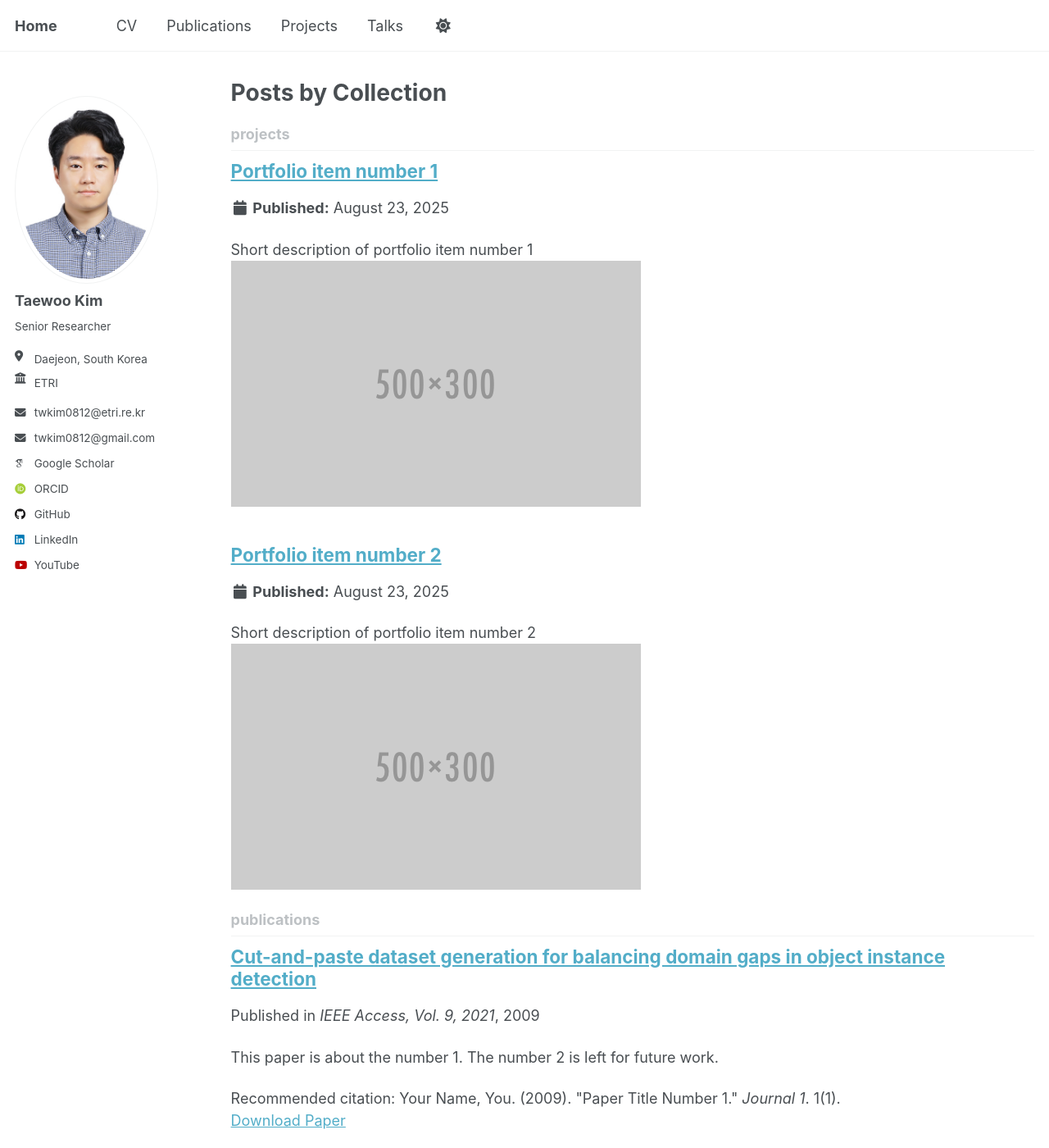
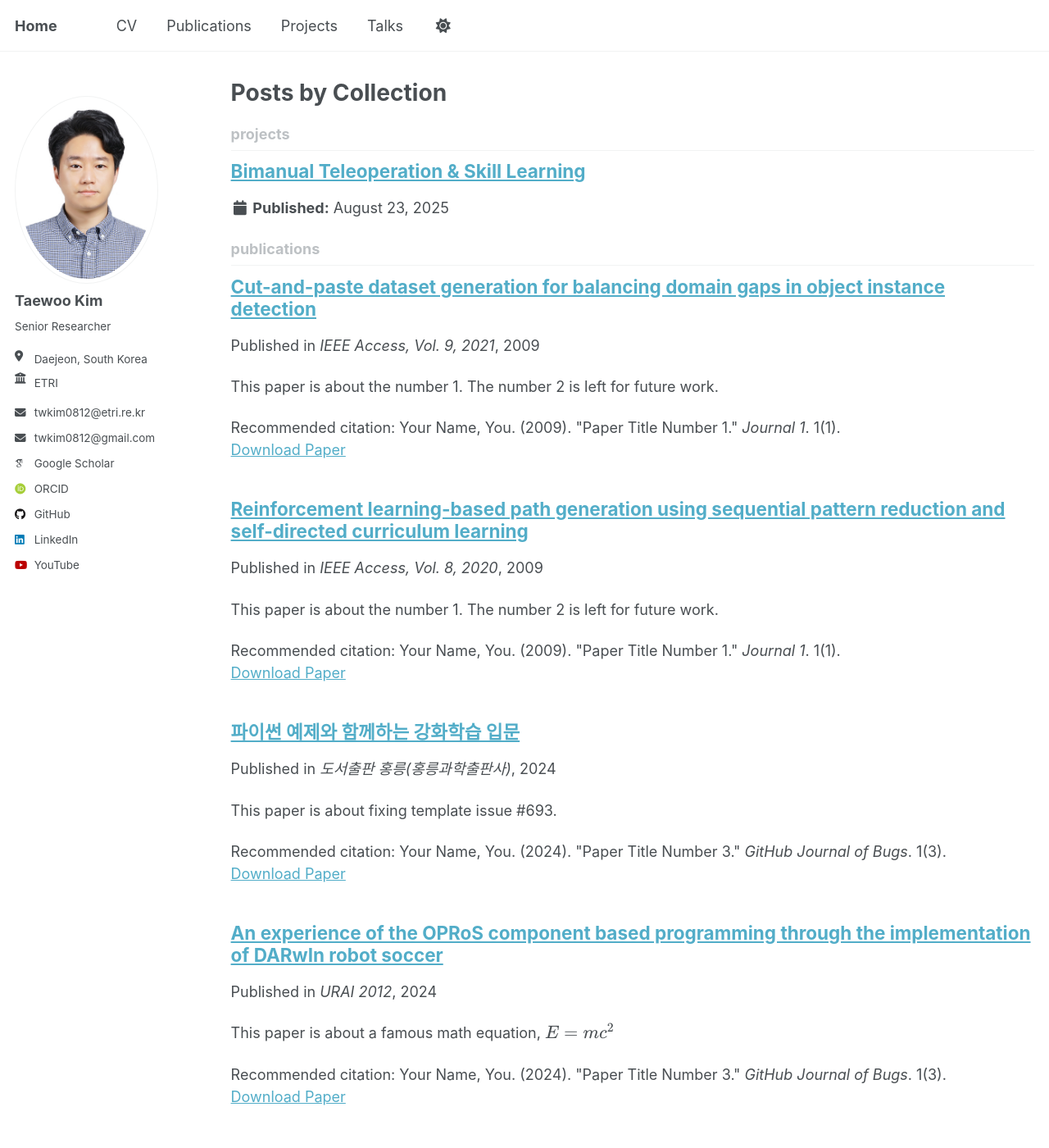
Before and after one commit to taewookim0812/taewookim0812.github.io, a Jekyll site: the page built from _pages/collection-archive.html, in a window 1280 px wide and 1400 px high. Shown: the whole window at 82% size. Built offline with Jekyll 4.4.1, drawn with Linux system fonts in a browser that asks for light colours; some web fonts are replaced; a script that is not in the unit is left out.

Commit message:
- project update (unstable)

```diff
--- a/_projects/portfolio-1.md
+++ /dev/null
@@ -1,7 +0,0 @@
----
-title: "Portfolio item number 1"
-excerpt: "Short description of portfolio item number 1<br/><img src='/images/500x300.png'>"
-collection: portfolio
----
-
-This is an item in your portfolio. It can be have images or nice text. If you name the file .md, it will be parsed as markdown. If you name the file .html, it will be parsed as HTML.
--- a/_projects/portfolio-2.html
+++ /dev/null
@@ -1,7 +0,0 @@
----
-title: "Portfolio item number 2"
-excerpt: "Short description of portfolio item number 2 <br/><img src='/images/500x300.png'>"
-collection: portfolio
----
-
-This is an item in your portfolio. It can be have images or nice text. If you name the file .md, it will be parsed as markdown. If you name the file .html, it will be parsed as HTML.
--- /dev/null
+++ b/_sass/_projects.scss
@@ -0,0 +1,33 @@
+/* ---- Force layout inside Minimal Mistakes content container ---- */
+.page__content .proj-row {
+  display: flex !important;
+  gap: 16px;
+  padding: 16px 0;
+  border-bottom: 1px solid #e6e6e6;
+  align-items: stretch;
+}
+
+.page__content .proj-row__img {
+  flex: 0 0 280px;
+  max-width: 280px;
+  display: flex !important;
+}
+
+.page__content .proj-row__img > img {
+  width: 100%;
+  height: 100%;
+  object-fit: cover;
+  display: block !important;  /* 테마의 이미지 정렬 규칙 무력화 */
+  margin: 0 !important;
+  border-radius: 8px;
+}
+
+.page__content .proj-row__meta { flex: 1 1 auto; min-width: 0; }
+
+/* dark mode tweaks still apply as-is */
+
+/* breakpoints: 데스크톱/태블릿은 가로 유지, 아주 좁은 화면만 세로 */
+@media (max-width: 560px) {
+  .page__content .proj-row { flex-direction: column; }
+  .page__content .proj-row__img { flex: 0 0 auto; max-width: 100%; }
+}
--- a/assets/css/main.scss
+++ b/assets/css/main.scss
@@ -51,3 +51,5 @@
 [data-theme="dark"] .pub-row__venue {
   color: #b3b3b3 !important; /* #aaa~#bbb 정도가 ‘약간 밝게’ */
 }
+
+@import "projects";
```
Also changed, not shown: _includes/project-row.html (added, +30 -0 lines), _pages/portfolio.html (deleted, +0 -13 lines), _pages/projects.html (added, +11 -0 lines), _projects/2025-etri-dual-arm-ACT.md (added, +13 -0 lines), 1 other file.
